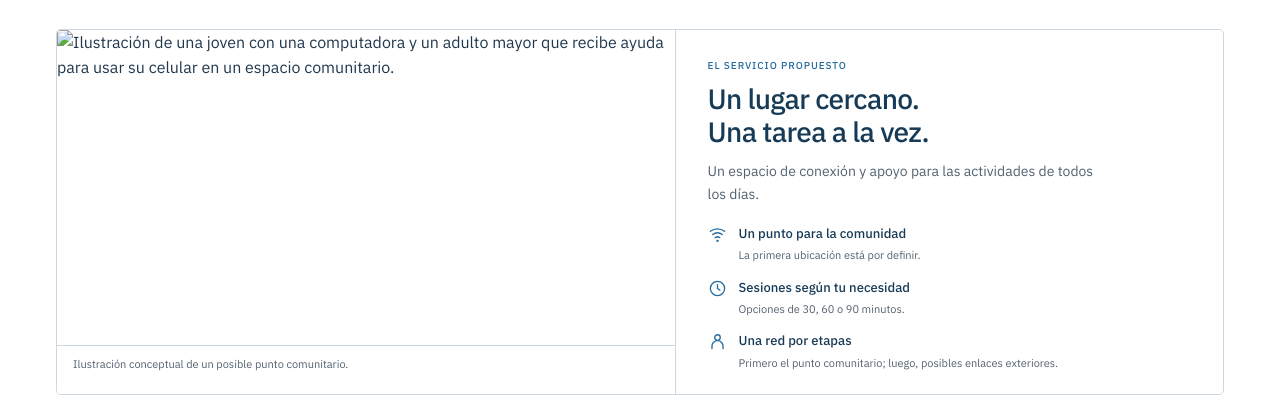
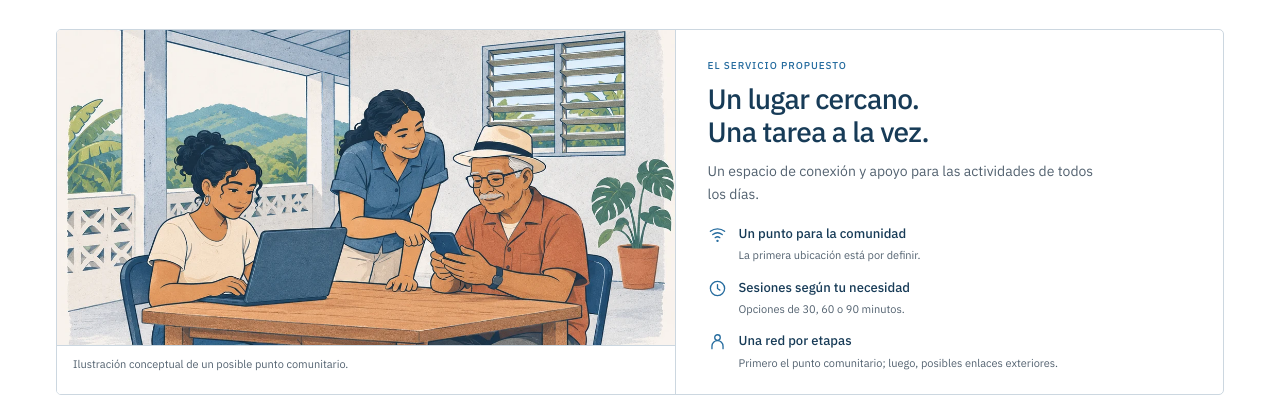
Before and after one commit to Lu1sJ0se/ConectaBarrio-WEB, a plain HTML site: page index.html in a window 1280 px wide. Shown: the part 432-829 px from the top of the page. Drawn offline with Linux system fonts and the light colour scheme; files whose address does not match are found by name.

Commit message:
Update image source for community visual

```diff
--- a/index.html
+++ b/index.html
@@ -54,7 +54,7 @@
         <h1>Un espacio para conectar<br class="desktop-break"> a la comunidad.</h1>
         <div class="hero-bottom"><p class="lead">Una red pensada para acercar Internet a comunidades rurales, comenzando por un punto de conexión compartido.</p><div class="hero-actions"><a href="?vista=red" class="button primary" data-go="red">Conocer el sistema <svg class="icon" aria-hidden="true"><use href="#i-arrow"/></svg></a><a class="button secondary" href="?vista=reservar" data-go="reservar">Probar una reserva</a></div></div>
         <div class="hero-media">
-          <figure class="community-visual"><img src="images/punto-comunitario-concepto.webp" width="1200" height="800" fetchpriority="high" decoding="async" alt="Ilustración de una joven con una computadora y un adulto mayor que recibe ayuda para usar su celular en un espacio comunitario."><figcaption>Ilustración conceptual de un posible punto comunitario.</figcaption></figure>
+          <figure class="community-visual"><img src="punto-comunitario-concepto.webp" width="1200" height="800" fetchpriority="high" decoding="async" alt="Ilustración de una joven con una computadora y un adulto mayor que recibe ayuda para usar su celular en un espacio comunitario."><figcaption>Ilustración conceptual de un posible punto comunitario.</figcaption></figure>
           <div class="point-guide"><span class="eyebrow">El servicio propuesto</span><h2>Un lugar cercano.<br> Una tarea a la vez.</h2><p>Un espacio de conexión y apoyo para las actividades de todos los días.</p><ul class="point-benefits"><li><span class="benefit-icon"><svg class="icon" aria-hidden="true"><use href="#i-wifi"/></svg></span><div><strong>Un punto para la comunidad</strong><span>La primera ubicación está por definir.</span></div></li><li><span class="benefit-icon"><svg class="icon" aria-hidden="true"><use href="#i-clock"/></svg></span><div><strong>Sesiones según tu necesidad</strong><span>Opciones de 30, 60 o 90 minutos.</span></div></li><li><span class="benefit-icon"><svg class="icon" aria-hidden="true"><use href="#i-person"/></svg></span><div><strong>Una red por etapas</strong><span>Primero el punto comunitario; luego, posibles enlaces exteriores.</span></div></li></ul></div>
         </div>
       </div>
```
